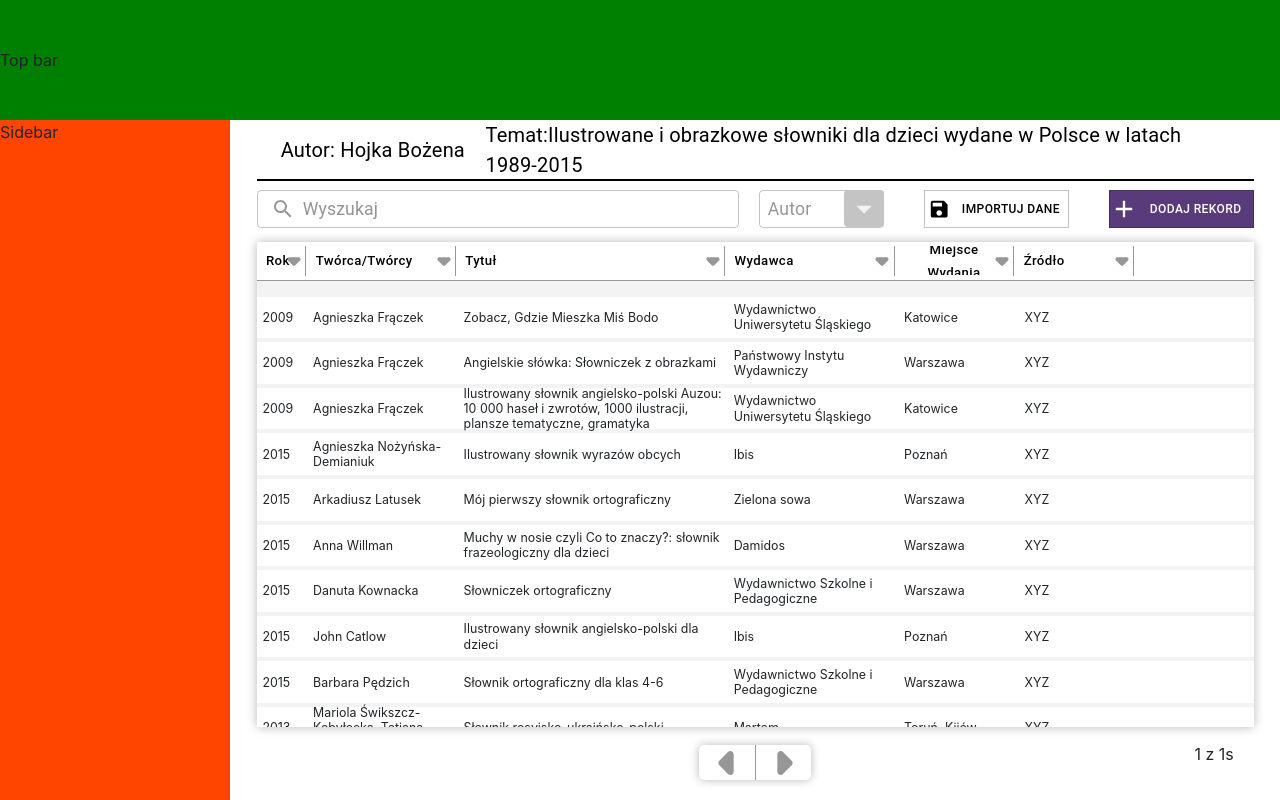
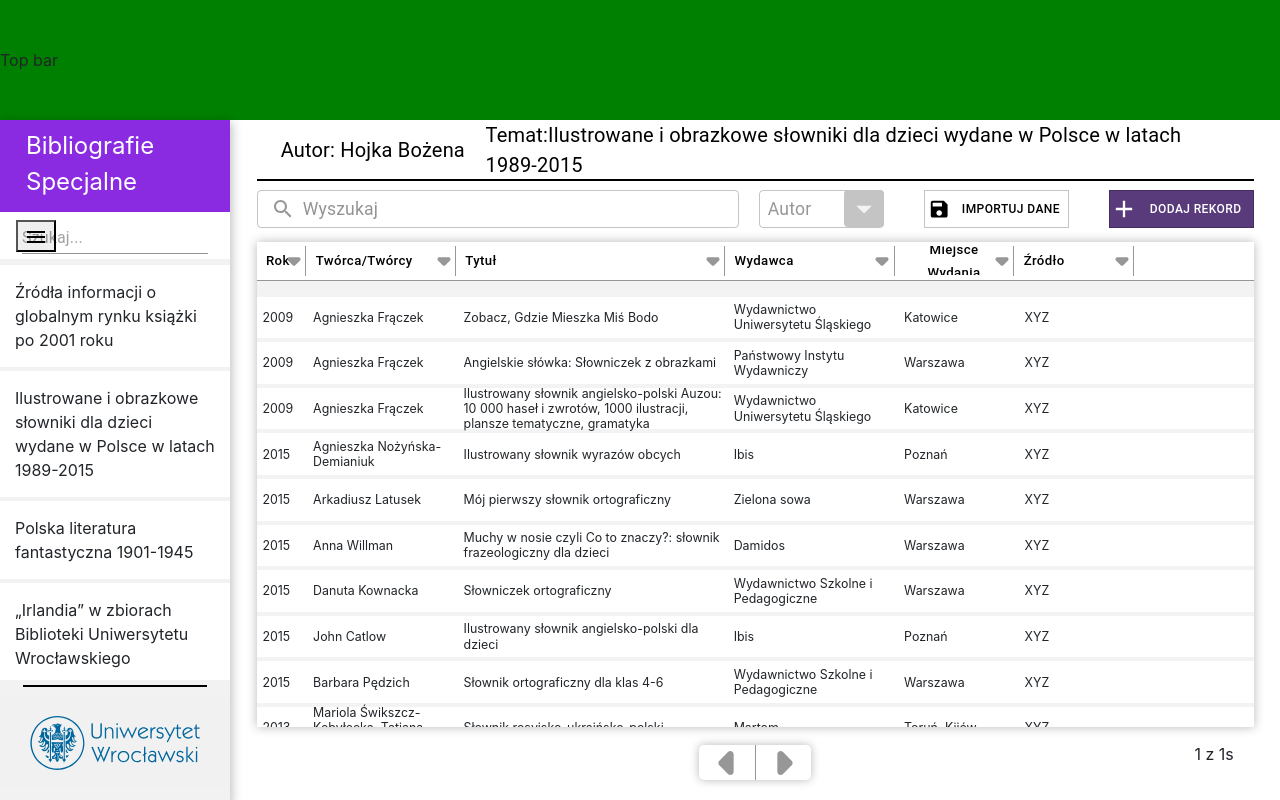
Before and after one commit to ppknUWr/frontend-bbz, a React (Create React App) app in the folder bbz-project/: page / in a window 1280 px wide. Built offline with nearby package versions, Linux system fonts and the light colour scheme.

Commit message:
integrated sidebar with main app

```diff
--- a/bbz-project/package.json
+++ b/bbz-project/package.json
@@ -8,9 +8,9 @@
     "@testing-library/jest-dom": "^5.11.4",
     "@testing-library/react": "^11.1.0",
     "@testing-library/user-event": "^12.1.10",
+    "@types/react": "^17.0.4",
     "bootstrap": "^4.6.0",
     "react": "^17.0.2",
-    "@types/react": "^17.0.4",
     "react-dom": "^17.0.1",
     "react-icons": "^4.2.0",
     "react-scripts": "^4.0.3",
--- a/bbz-project/src/components/AppBase.js
+++ b/bbz-project/src/components/AppBase.js
@@ -1,6 +1,7 @@
 import * as React from "react";
 import "../styles/app-base-styles.css";
 import MainWindow from "./MainWindow";
+import Sidebar from "./SidebarComponents/Sidebar";
 
 const AppBase = () => {
 
@@ -20,7 +21,7 @@ const AppBase = () => {
           id={"appBaseBodyLeftBck"}
           className={"h-100"}
         >
-          Sidebar {/* Kuba Lorek */}
+          <Sidebar />
         </div>
         <div id={"appBaseBodyRightBck"}>
           <MainWindow />
--- a/bbz-project/src/components/SidebarComponents/UniversitetLogo.js
+++ b/bbz-project/src/components/SidebarComponents/UniversitetLogo.js
@@ -1,13 +1,13 @@
 import React from "react";
 import logo_UWr from "../../logo_UWr.svg"
-
+import "../../styles/sidebar-styles.css";
 
 const UniversitetLogo = () => {
     return (
     <div className="uwrlogo-container">
         <span className="separator"></span>
         <div className="universitet-logo">
-            <img className="logo-img" src={logo_UWr} alt="logo" width="200" height="100"/>
+            <img className="logo-img" src={logo_UWr} alt="logo" />
         </div>
     </div>)
 }
--- a/bbz-project/src/styles/sidebar-styles.css
+++ b/bbz-project/src/styles/sidebar-styles.css
@@ -1,10 +1,10 @@
 .sidebar {
-    position: fixed;
+    position: relative;
     display: flex;
     flex-direction: column;
 
-    width: 320px;
-    height: 815px;     /* height is bugged, it needs fix */
+    width: 100%;
+    height: 100%;     /* height is bugged, it needs fix */
     left: -100%;
 
     transition-duration: 850ms;
@@ -33,7 +33,7 @@
 }
 
 .search-container {
-    height: 8%;
+    height: 62px;
 
     background-color: white;
     border-bottom: solid #f2f2f2f2 2px;
@@ -49,7 +49,7 @@
 
 
 .navbar {
-    height: 12%;
+    height: 92px;
     display: flex;
     flex-direction: row;
     justify-content: space-between;
@@ -76,23 +76,29 @@
 
 
 .uwrlogo-container {
-    height: 18%;
+    height: 120px;
     display: flex;
     flex-direction: column;
-
-    background-color: greenyellow;
 }
 
 .universitet-logo {
-    margin-bottom: 10px;
+    margin-bottom: 15px;
     margin-top: 10px;
 
     background-color: #f2f2f2f2;
     text-align: center;
 }
 
+.logo-img {
+    width: 100%;
+    max-width: 200px;
+    height: auto;
+    max-height: 100px;
+}
+
 .separator {
     width: 80%;
+    margin-top: 5px;
     align-self: center;
 
     border: 1px solid #000000;
```
Also changed, not shown: 1 other file (tests, documents, lock files or other folders).
